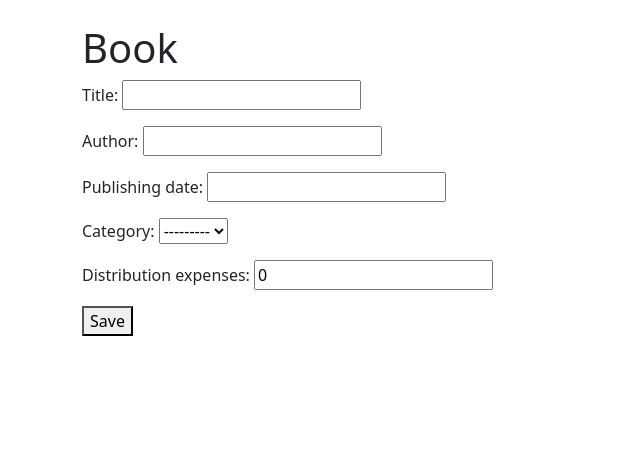
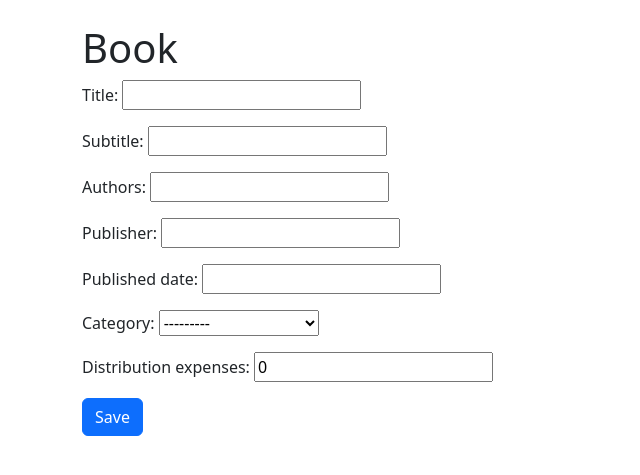
Before and after one commit to Rowland2023/expense_tracker_clean, a Django app: page /books/add/ in a window 1280 px wide. Shown: the part 56-531 px from the top of the page, without its empty margins (0-640 px from the left). Run offline with Django 3.2, Linux system fonts and the light colour scheme; the first user in the database is signed in; data comes from the database, SQL or seed files in the repository; data that the repository does not hold is empty.

Commit message:
models.py,views.py,requirments.txt

```diff
--- a/expense_tracker/books/models.py
+++ b/expense_tracker/books/models.py
@@ -16,9 +16,12 @@ class BookCategory(models.Model):
 
 
 class Book(models.Model):
+    # Django automatically adds an AutoField primary key called "id"
     title = models.CharField(max_length=200)
-    author = models.CharField(max_length=150)
-    publishing_date = models.DateField()
+    subtitle = models.CharField(max_length=200, blank=True)  # optional subtitle
+    authors = models.CharField(max_length=150)
+    publisher = models.CharField(max_length=150, blank=True)  # "publisha"
+    published_date = models.DateField()
     category = models.ForeignKey(BookCategory, on_delete=models.PROTECT, related_name="books")
     distribution_expenses = models.DecimalField(max_digits=12, decimal_places=2, default=0)
 
@@ -26,11 +29,11 @@ class Book(models.Model):
         ordering = ["title"]
         indexes = [
             models.Index(fields=["category"]),
-            models.Index(fields=["publishing_date"]),
+            models.Index(fields=["published_date"]),
         ]
 
     def __str__(self):
-        return f"{self.title} — {self.author}"
+        return f"{self.title} — {self.authors}"
 
     def get_absolute_url(self):
         return reverse("books:book_list")
--- a/expense_tracker/books/templates/books/book_form.html
+++ b/expense_tracker/books/templates/books/book_form.html
@@ -1,8 +1,18 @@
 {% extends "books/base.html" %}
 {% block content %}
 <h1>Book</h1>
-<form method="post">{% csrf_token %}
-  {{ form.as_p }}
-  <button type="submit">Save</button>
+<form method="post">
+  {% csrf_token %}
+  {% if form.instance.id %}
+    <p>ID: {{ form.instance.id }}</p>  <!-- show ID when editing -->
+  {% endif %}
+  <p>{{ form.title.label_tag }} {{ form.title }}</p>
+  <p>{{ form.subtitle.label_tag }} {{ form.subtitle }}</p>
+  <p>{{ form.authors.label_tag }} {{ form.authors }}</p>
+  <p>{{ form.publisher.label_tag }} {{ form.publisher }}</p>
+  <p>{{ form.published_date.label_tag }} {{ form.published_date }}</p>
+  <p>{{ form.category.label_tag }} {{ form.category }}</p>
+  <p>{{ form.distribution_expenses.label_tag }} {{ form.distribution_expenses }}</p>
+  <button type="submit" class="btn btn-primary">Save</button>
 </form>
 {% endblock %}
--- a/expense_tracker/books/templates/books/import.html
+++ b/expense_tracker/books/templates/books/import.html
@@ -5,5 +5,5 @@
   {{ form.as_p }}
   <button type="submit">Upload</button>
 </form>
-<p>Expected columns: title, author, publishing_date (YYYY-MM-DD), category, distribution_expenses.</p>
+<p>Expected columns: title, authors, published_date (YYYY-MM-DD), category, distribution_expenses.</p>
 {% endblock %}
--- /dev/null
+++ b/expense_tracker/books/templatetags/pluck.py
@@ -0,0 +1,6 @@
+from django import template
+register = template.Library()
+
+@register.filter
+def pluck(queryset, key):
+    return [row[key] for row in queryset]
--- a/expense_tracker/books/views.py
+++ b/expense_tracker/books/views.py
@@ -75,14 +75,14 @@ class BookListView(LoginRequiredMixin, ListView):
 
 class BookCreateView(LoginRequiredMixin, CreateView):
     model = Book
-    fields = ["title", "author", "publishing_date", "category", "distribution_expenses"]
+    fields = ["title", "subtitle", "authors", "publisher", "published_date", "category", "distribution_expenses"]
     template_name = "books/book_form.html"
     success_url = reverse_lazy("books:book_list")
 
 
 class BookUpdateView(LoginRequiredMixin, UpdateView):
     model = Book
-    fields = ["title", "author", "publishing_date", "category", "distribution_expenses"]
+    fields = ["title", "subtitle", "authors", "publisher", "published_date", "category", "distribution_expenses"]
     template_name = "books/book_form.html"
     success_url = reverse_lazy("books:book_list")
 
@@ -97,9 +97,13 @@ class BookDeleteView(LoginRequiredMixin, DeleteView):
 # 📥 Import view (CSV/XLSX) (Login Required)
 # ----------------------------------------------------------------------
 
+# ----------------------------------------------------------------------
+# 📥 Import view (CSV/XLSX) (Login Required)
+# ----------------------------------------------------------------------
+
 class ImportForm(forms.Form):
     file = forms.FileField(
-        help_text="Upload a CSV or XLSX file with columns: title, author, publishing_date (YYYY-MM-DD), category, distribution_expenses"
+        help_text="Upload a CSV or XLSX file with columns: title, subtitle, authors, publisher, published_date (YYYY-MM-DD), category, distribution_expenses"
     )
 
 
@@ -121,7 +125,6 @@ class ImportView(LoginRequiredMixin, FormView):
                 messages.error(self.request, "Unsupported file type. Please upload .csv or .xlsx.")
                 return HttpResponseRedirect(self.request.path)
         except Exception as e:
-            # Catch and display specific import errors
             messages.error(self.request, f"Import failed: {e}")
             return HttpResponseRedirect(self.request.path)
 
@@ -134,11 +137,10 @@ class ImportView(LoginRequiredMixin, FormView):
         self._upsert_rows(reader)
 
     def _import_xlsx(self, upload):
-        # NOTE: This requires 'openpyxl' package to be installed (pip install openpyxl)
         df = pd.read_excel(upload)
         # Normalize headers
         df.columns = [str(c).strip().lower() for c in df.columns]
-        required = {"title", "author", "publishing_date", "category", "distribution_expenses"}
+        required = {"title", "subtitle", "authors", "publisher", "published_date", "category", "distribution_expenses"}
         missing = required - set(df.columns)
         if missing:
             raise ValueError(f"Missing columns: {', '.join(sorted(missing))}")
@@ -146,21 +148,22 @@ class ImportView(LoginRequiredMixin, FormView):
         self._upsert_rows(rows)
 
     def _upsert_rows(self, rows):
-        # Expect keys: title, author, publishing_date, category, distribution_expenses
         for row in rows:
             title = str(row["title"]).strip()
-            author = str(row["author"]).strip()
+            subtitle = str(row.get("subtitle", "")).strip()
+            authors = str(row["authors"]).strip()
+            publisher = str(row.get("publisher", "")).strip()
 
             # --- Date Parsing ---
-            publishing_date_raw = row["publishing_date"]
-            if isinstance(publishing_date_raw, (datetime,)):
-                publishing_date = publishing_date_raw.date()
+            published_date_raw = row["published_date"]
+            if isinstance(published_date_raw, (datetime,)):
+                published_date = published_date_raw.date()
             else:
                 try:
-                    date_str = str(publishing_date_raw).strip()
-                    publishing_date = datetime.strptime(date_str, "%Y-%m-%d").date()
+                    date_str = str(published_date_raw).strip()
+                    published_date = datetime.strptime(date_str, "%Y-%m-%d").date()
                 except ValueError:
-                    raise ValueError(f"Invalid date format for '{publishing_date_raw}'. Expected YYYY-MM-DD.")
+                    raise ValueError(f"Invalid date format for '{published_date_raw}'. Expected YYYY-MM-DD.")
 
             # --- Category Handling ---
             category_name = str(row["category"]).strip()
@@ -173,9 +176,11 @@ class ImportView(LoginRequiredMixin, FormView):
             # Create or update by (title, author, date)
             obj, created = Book.objects.update_or_create(
                 title=title,
-                author=author,
-                publishing_date=publishing_date,
+                authors=authors,
+                published_date=published_date,
                 defaults={
+                    "subtitle": subtitle,
+                    "publisher": publisher,
                     "category": category,
                     "distribution_expenses": distribution_expenses,
                 },
@@ -203,4 +208,14 @@ class ReportView(LoginRequiredMixin, TemplateView):
 
         # Grand total
         context["grand_total"] = Book.objects.aggregate(total=Sum("distribution_expenses"))["total"] or 0
+
+        # NEW: Aggregate by category and publisher
+        by_publisher = (
+            Book.objects
+            .values("category__name", "publisher")
+            .annotate(total_expenses=Sum("distribution_expenses"))
+            .order_by("category__name", "publisher")
+        )
+        context["by_publisher"] = by_publisher
+
         return context
--- a/expense_tracker/expense_tracker/settings.py
+++ b/expense_tracker/expense_tracker/settings.py
@@ -58,7 +58,7 @@ if ENV == "production":
             "ENGINE": "django.db.backends.postgresql",
             "NAME": os.getenv("POSTGRES_DB", "expense_tracker"),
             "USER": os.getenv("POSTGRES_USER", "postgres"),
-            "PASSWORD": os.getenv("POSTGRES_PASSWORD", ""),
+            "PASSWORD": os.getenv("God4me@2025", ""),
             "HOST": os.getenv("POSTGRES_HOST", "localhost"),
             "PORT": os.getenv("POSTGRES_PORT", "5432"),
             "CONN_MAX_AGE": 60,
--- a/expense_tracker/requirements.txt
+++ b/expense_tracker/requirements.txt
@@ -3,7 +3,9 @@ backports.zoneinfo==0.2.1
 Django==3.2.25
 django-ratelimit==4.1.0
 djangorestframework==3.15.1
+et-xmlfile==1.1.0
 numpy==1.21.6
+openpyxl==3.1.3
 pandas==1.3.5
 python-dateutil==2.9.0.post0
 pytz==2025.2
```
Also changed, not shown: expense_tracker/books/templates/books/base.html (+26 -7 lines), expense_tracker/books/templates/books/book_list.html (+24 -7 lines), expense_tracker/books/templates/books/report.html (+38 -11 lines), expense_tracker/books/migrations/0002_auto_20251125_2000.py (added), expense_tracker/books/migrations/0003_rename_author_book_authors.py (added), expense_tracker/books/migrations/0004_auto_20251125_2129.py (added), expense_tracker/db.sqlite3.
